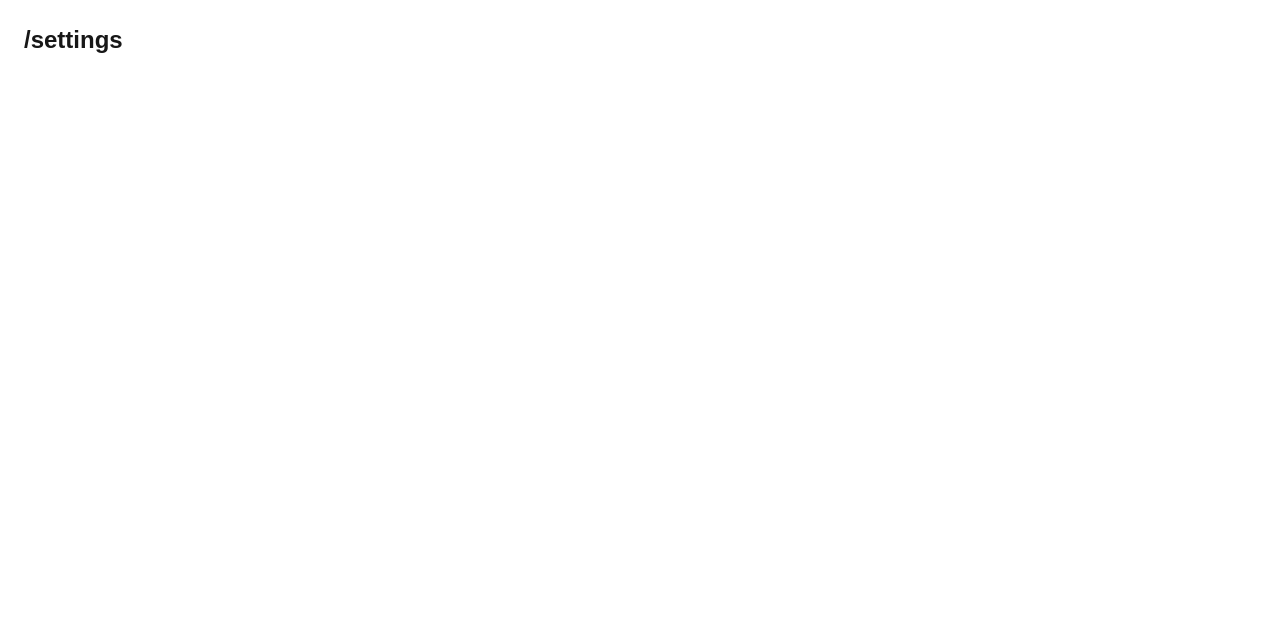
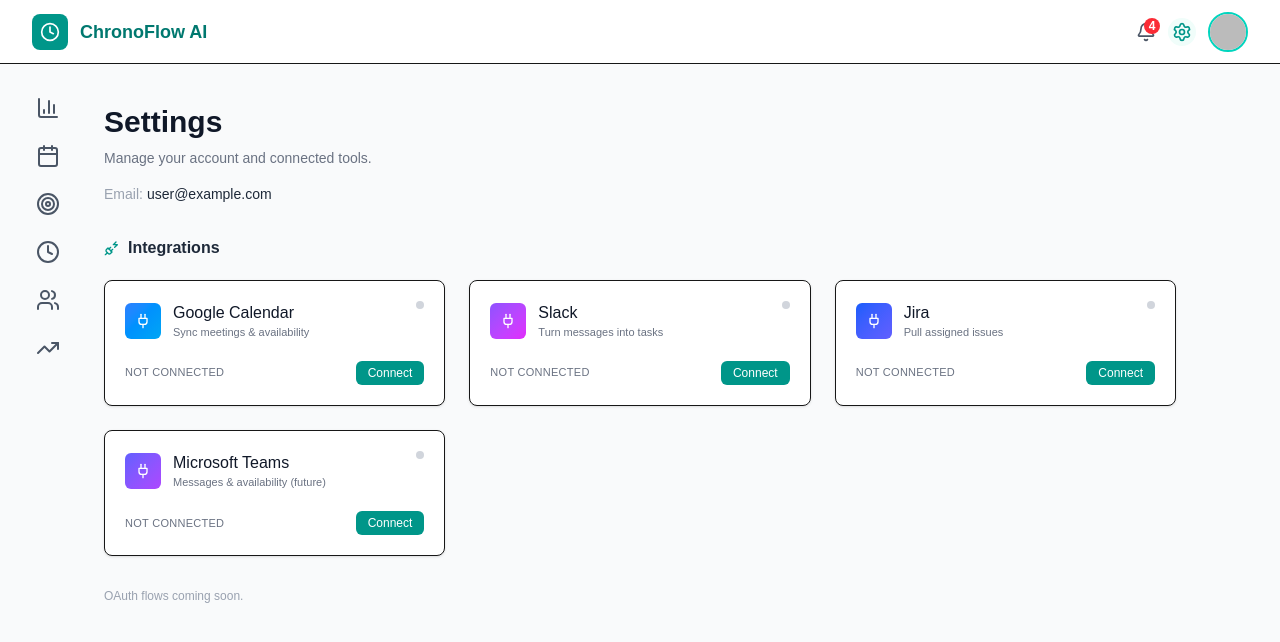
Before and after one commit to Aakarsh911/ChronoFlow, a Next.js app in the folder chronoflow/web/: page /settings in a window 1280 px wide. Shown: the top 642 px of the page. Built offline with nearby package versions, Linux system fonts and the light colour scheme; no server answers; the database is empty; sample sign-in values are in the browser's storage.

Commit message:
settings

```diff
--- a/chronoflow/web/app/components/Navbar.tsx
+++ b/chronoflow/web/app/components/Navbar.tsx
@@ -1,8 +1,14 @@
+"use client";
+
 import React from "react";
 import Image from "next/image";
 import { Bell, Settings, Clock } from "lucide-react";
+import Link from "next/link";
+import { usePathname } from "next/navigation";
 
 export function Navbar({ userImage }: { userImage?: string }) {
+  const pathname = typeof window !== 'undefined' ? usePathname() : undefined;
+  const settingsActive = pathname === '/settings';
   return (
     <nav className="fixed top-0 left-0 right-0 z-20 flex items-center justify-between px-8 py-4 bg-white border-b h-16 font-inter">
       <div className="flex items-center gap-3">
@@ -18,9 +24,9 @@
             <span className="text-xs text-white font-bold">4</span>
           </div>
         </div>
-        <button className="p-1 rounded-full hover:bg-gray-100">
-          <Settings size={20} className="text-gray-600" />
-        </button>
+        <Link href="/settings" className={`p-1 rounded-full transition-colors ${settingsActive ? 'bg-teal-50 text-teal-600' : 'hover:bg-gray-100 text-gray-600'}`}>
+          <Settings size={20} className={settingsActive ? 'text-teal-600' : 'text-gray-600'} />
+        </Link>
         {userImage ? (
           <Image
             src={userImage}
--- /dev/null
+++ b/chronoflow/web/app/settings/_actions/integrations.ts
@@ -0,0 +1,43 @@
+"use server";
+import prisma from "../../../lib/prisma";
+import { getServerSession } from "next-auth";
+import { authOptions } from "../../../lib/auth";
+import { revalidatePath } from "next/cache";
+
+const allowedProviders = ["gcal", "slack", "jira", "teams"] as const;
+export type Provider = typeof allowedProviders[number];
+
+export async function listIntegrations() {
+  const session = await getServerSession(authOptions);
+  if (!session?.user?.email) return [];
+  const user = await prisma.user.findUnique({ where: { email: session.user.email } });
+  if (!user) return [];
+  const rows = await prisma.integrationConnection.findMany({ where: { userId: user.id } });
+  return rows;
+}
+
+export async function connectIntegration(provider: Provider) {
+  if (!allowedProviders.includes(provider)) throw new Error("Unsupported provider");
+  const session = await getServerSession(authOptions);
+  if (!session?.user?.email) throw new Error("Unauthorized");
+  const user = await prisma.user.findUnique({ where: { email: session.user.email } });
+  if (!user) throw new Error("User not found");
+  const existing = await prisma.integrationConnection.findFirst({ where: { userId: user.id, provider } });
+  if (existing) {
+    revalidatePath('/settings');
+    return existing;
+  }
+  const created = await prisma.integrationConnection.create({ data: { userId: user.id, provider, status: "connected" } });
+  revalidatePath('/settings');
+  return created;
+}
+
+export async function disconnectIntegration(provider: Provider) {
+  const session = await getServerSession(authOptions);
+  if (!session?.user?.email) throw new Error("Unauthorized");
+  const user = await prisma.user.findUnique({ where: { email: session.user.email } });
+  if (!user) throw new Error("User not found");
+  await prisma.integrationConnection.deleteMany({ where: { userId: user.id, provider } });
+  revalidatePath('/settings');
+  return { ok: true };
+}
--- /dev/null
+++ b/chronoflow/web/app/settings/layout.tsx
@@ -0,0 +1,22 @@
+import { getServerSession } from "next-auth";
+import { authOptions } from "../../lib/auth";
+import React from "react";
+import { Sidebar } from "../components/Sidebar";
+import { Navbar } from "../components/Navbar";
+import ProtectedRoute from "../components/ProtectedRoute";
+
+export default async function SettingsLayout({ children }: { children: React.ReactNode }) {
+  const session = await getServerSession(authOptions);
+  const userImage = session?.user?.image || undefined;
+  return (
+    <ProtectedRoute>
+      <div className="min-h-screen bg-gray-50">
+        <Navbar userImage={userImage} />
+        <Sidebar />
+        <main className="ml-16 pt-16">
+          {children}
+        </main>
+      </div>
+    </ProtectedRoute>
+  );
+}
--- a/chronoflow/web/app/settings/page.tsx
+++ b/chronoflow/web/app/settings/page.tsx
@@ -1,3 +1,82 @@
-export default function Page() {
-  return <main className="p-6"><h1 className="text-2xl font-semibold">/settings</h1></main>;
+import { listIntegrations, connectIntegration, disconnectIntegration } from "./_actions/integrations";
+import { getServerSession } from "next-auth";
+import { authOptions } from "../../lib/auth";
+import { Check, Link2, PlugZap, Plug, XCircle } from "lucide-react";
+
+interface IntegrationRow {
+  id: string;
+  userId: string;
+  provider: string;
+  status: string;
+  scopes: string | null;
+  meta: any;
+  createdAt: Date;
+  updatedAt: Date;
 }
+
+const providers: { provider: "gcal" | "slack" | "jira" | "teams"; label: string; description: string; accent: string }[] = [
+  { provider: "gcal", label: "Google Calendar", description: "Sync meetings & availability", accent: "from-blue-500 to-sky-500" },
+  { provider: "slack", label: "Slack", description: "Turn messages into tasks", accent: "from-violet-500 to-fuchsia-500" },
+  { provider: "jira", label: "Jira", description: "Pull assigned issues", accent: "from-blue-600 to-indigo-500" },
+  { provider: "teams", label: "Microsoft Teams", description: "Messages & availability (future)", accent: "from-indigo-500 to-purple-500" },
+];
+
+export default async function SettingsPage() {
+  const session = await getServerSession(authOptions);
+  const userEmail = session?.user?.email || "";
+  const connections = (await listIntegrations()) as IntegrationRow[];
+  const connectedMap = new Map<string, IntegrationRow>(connections.map((c: IntegrationRow) => [c.provider, c]));
+
+  return (
+      <div className="p-10 max-w-6xl">
+        <div className="mb-8 flex flex-col gap-2">
+          <h1 className="text-3xl font-semibold text-gray-900">Settings</h1>
+          <p className="text-gray-500 text-sm">Manage your account and connected tools.</p>
+          <div className="flex items-center gap-4 text-sm mt-2">
+            <div className="flex items-center gap-1 text-gray-600"><span className="text-gray-400">Email:</span> <span className="font-medium text-gray-800">{userEmail}</span></div>
+          </div>
+        </div>
+        <div className="mb-5 flex items-center gap-2">
+          <PlugZap className="w-4 h-4 text-teal-600" />
+          <h2 className="text-base font-semibold text-gray-800">Integrations</h2>
+        </div>
+        <div className="grid md:grid-cols-2 lg:grid-cols-3 gap-6">
+              {providers.map(p => {
+                const existing = connectedMap.get(p.provider);
+                const isConnected = Boolean(existing);
+                const status = existing?.status || "disconnected";
+                const dotColor = isConnected ? "bg-emerald-500" : status === 'pending' ? 'bg-yellow-400' : 'bg-gray-300';
+                return (
+                  <div key={p.provider} className="relative rounded-lg border bg-white hover:border-teal-300 transition-colors shadow-sm flex flex-col p-5">
+                    <div className="flex items-start justify-between mb-3">
+                      <div className="flex items-center gap-3">
+                        <div className={`w-9 h-9 rounded-md bg-gradient-to-br ${p.accent} flex items-center justify-center text-white`}> <Plug size={16} /> </div>
+                        <div>
+                          <h3 className="font-medium text-gray-900">{p.label}</h3>
+                          <p className="text-[11px] text-gray-500 leading-snug">{p.description}</p>
+                        </div>
+                      </div>
+                      <span className={`w-2 h-2 rounded-full ${dotColor}`} />
+                    </div>
+                    <div className="mt-auto flex items-center justify-between pt-2">
+                      <span className="text-[11px] tracking-wide uppercase text-gray-500">
+                        {isConnected ? 'Connected' : status === 'pending' ? 'Pending' : 'Not Connected'}
+                      </span>
+                      {isConnected ? (
+                        <form action={async () => { 'use server'; await disconnectIntegration(p.provider as any); }}>
+                          <button className="text-xs font-medium px-3 py-1 rounded-md bg-red-50 text-red-600 hover:bg-red-100">Disconnect</button>
+                        </form>
+                      ) : (
+                        <form action={async () => { 'use server'; await connectIntegration(p.provider as any); }}>
+                          <button className="text-xs font-medium px-3 py-1 rounded-md bg-teal-600 text-white hover:bg-teal-700">Connect</button>
+                        </form>
+                      )}
+                    </div>
+                  </div>
+                );
+              })}
+            </div>
+        <p className="mt-8 text-xs text-gray-400">OAuth flows coming soon.</p>
+      </div>
+  );
+}
--- a/chronoflow/web/package.json
+++ b/chronoflow/web/package.json
@@ -16,7 +16,7 @@
     "@fullcalendar/react": "^6.1.19",
     "@fullcalendar/timegrid": "^6.1.19",
     "@next-auth/prisma-adapter": "^1.0.7",
-    "@prisma/client": "5.19.0",
+  "@prisma/client": "5.22.0",
     "@radix-ui/react-dialog": "^1.1.15",
     "@radix-ui/react-dropdown-menu": "^2.1.16",
     "@radix-ui/react-popover": "^1.1.15",
@@ -42,7 +42,7 @@
     "@types/react-dom": "^19",
     "eslint": "^9",
     "eslint-config-next": "15.5.3",
-    "prisma": "^5.19.0",
+  "prisma": "5.22.0",
     "tailwindcss": "^4",
     "tsx": "^4.19.1",
     "typescript": "^5"
```
Also changed, not shown: 2 other files (tests, documents, lock files or other folders).
